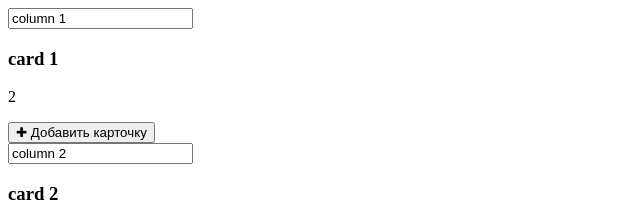
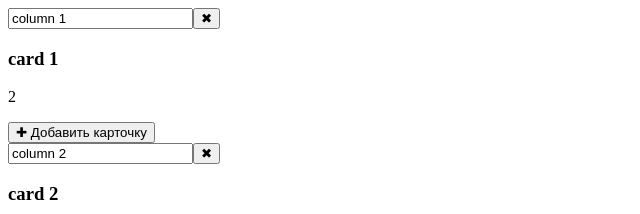
Before and after one commit to EzhovSergey/purrweb_trello, a React (Create React App) app: page / in a window 1280 px wide. Shown: the top 214 px of the page, without its empty margins (0-640 px from the left). Built offline with nearby package versions, Linux system fonts and the light colour scheme.

Commit message:
feat: custom exit button

```diff
--- a/src/components/createComponent/CreateComponent.tsx
+++ b/src/components/createComponent/CreateComponent.tsx
@@ -1,5 +1,6 @@
 import React, { FC, useState } from "react";
 import { useInput } from "../../hooks/useInput";
+import { ExitButton } from "..";
 import { ButtonCreate, FormCreate } from './CreateComponent.style'
 
 type props = {
@@ -40,7 +41,7 @@ export const CreateComponent: FC<props> = ({ type, handleCreateComponent }) => {
                 ? 'колонку'
                 : 'карточку'}
             </button>
-            <button onClick={() => exit()}>&#10006;</button>
+            <ExitButton onClick={() => exit()} />
           </FormCreate>
       }
     </>
--- /dev/null
+++ b/src/components/exitButton/ExitButton.style.ts
@@ -0,0 +1,3 @@
+import styled from "styled-components";
+
+export const ExitButton = styled.button``;
--- /dev/null
+++ b/src/components/exitButton/ExitButton.tsx
@@ -0,0 +1,14 @@
+import React, { FC } from "react";
+import { ExitButton as SExitButton } from './ExitButton.style'
+
+type props = {
+  onClick: () => void;
+}
+
+export const ExitButton: FC<props> = (props) => {
+  return (
+    <SExitButton
+      onClick={props.onClick}
+    >&#10006;</SExitButton>
+  )
+}
--- a/src/components/index.ts
+++ b/src/components/index.ts
@@ -1,2 +1,3 @@
 export { CreateComponent } from './createComponent/CreateComponent';
 export { SyntheticInput } from './syntheticInput/SyntheticInput';
+export { ExitButton } from './exitButton/ExitButton';
--- a/src/pages/board/components/column/Column.tsx
+++ b/src/pages/board/components/column/Column.tsx
@@ -1,6 +1,6 @@
 import React, { FC } from 'react';
 import { Column as ColumnType, BoardFuntionsProps } from '../../../../common/types';
-import { SyntheticInput } from '../../../../components';
+import { ExitButton, SyntheticInput } from '../../../../components';
 import { CardsList } from '../index';
 import { Column as SColumn } from './Column.style';
 
@@ -20,6 +20,7 @@ export const Column: FC<props> = (props) => {
   return (
     <SColumn>
       <SyntheticInput startValue={props.column.name} changeValue={changeColumnName} />
+      <ExitButton onClick={() => props.handleDeleteColumn} />
       <CardsList
         columnId={props.column.id}
         cards={props.column.cards}
```
